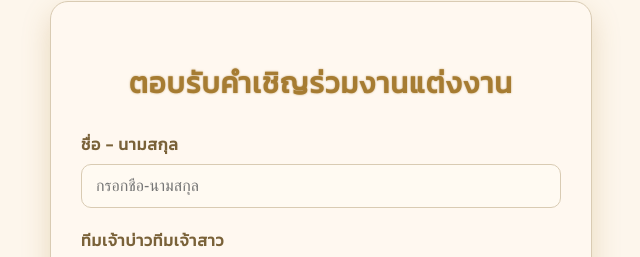
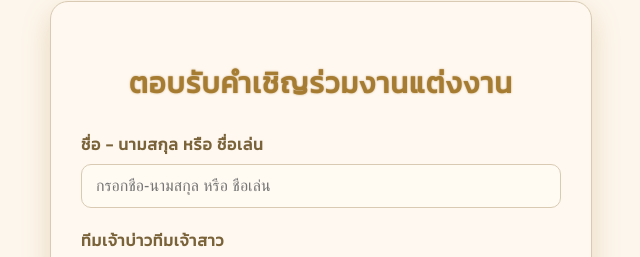
Before and after one commit to Natiphol/2, a plain HTML site: page index.html in a window 1280 px wide. Shown: the part 59-316 px from the top of the page, without its empty margins (319-959 px from the left). Drawn offline with Linux system fonts and the light colour scheme.

Commit message:
Update index.html

```diff
--- a/index.html
+++ b/index.html
@@ -126,8 +126,8 @@
     <h1>ตอบรับคำเชิญร่วมงานแต่งงาน</h1>
 
     <form id="rsvp-form" action="https://formspree.io/f/mldbvjkz" method="POST" novalidate>
-      <label for="name">ชื่อ - นามสกุล</label>
-      <input type="text" id="name" name="name" required placeholder="กรอกชื่อ-นามสกุล" />
+      <label for="name">ชื่อ - นามสกุล หรือ ชื่อเล่น </label>
+      <input type="text" id="name" name="name" required placeholder="กรอกชื่อ-นามสกุล หรือ ชื่อเล่น" />
 
       <label for="side">ทีมเจ้าบ่าวทีมเจ้าสาว</label>
       <select id="side" name="side" required>
```
